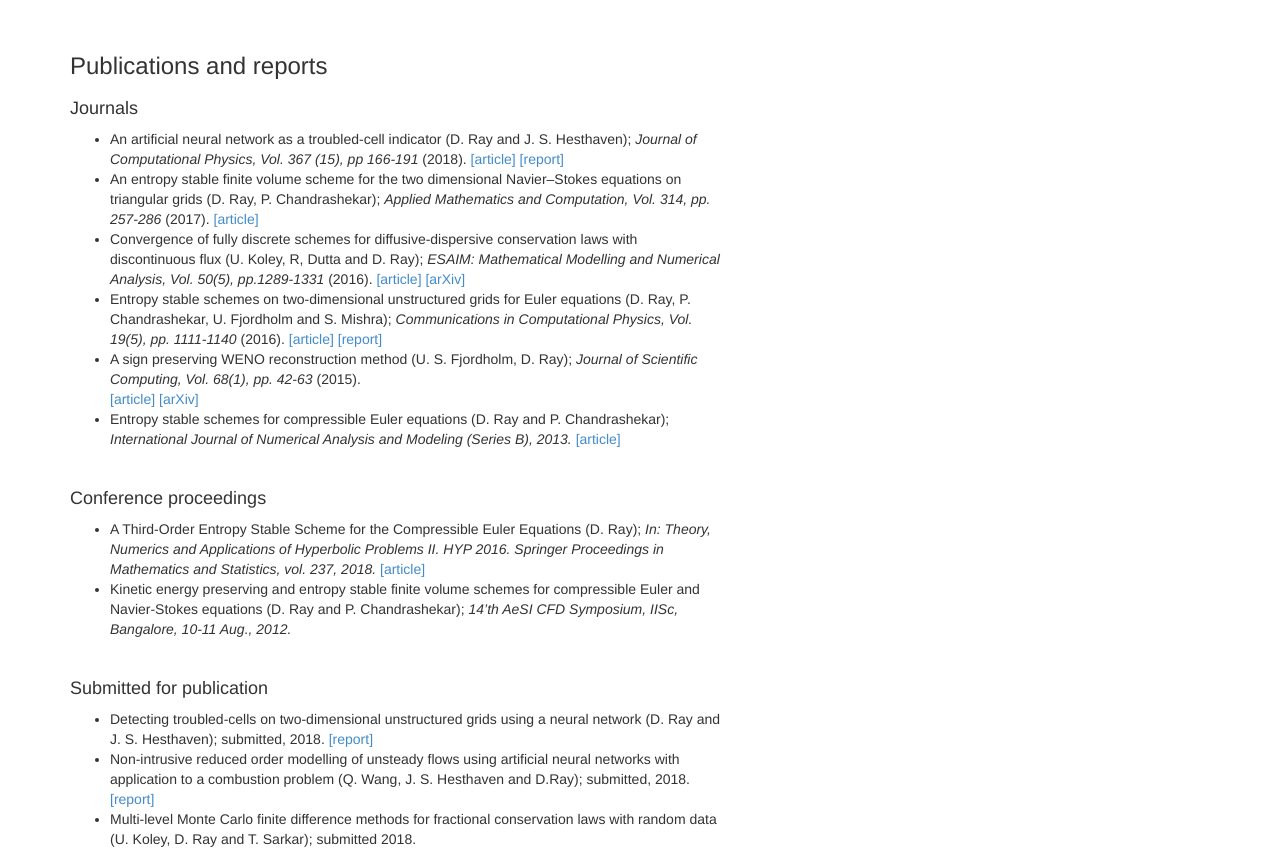
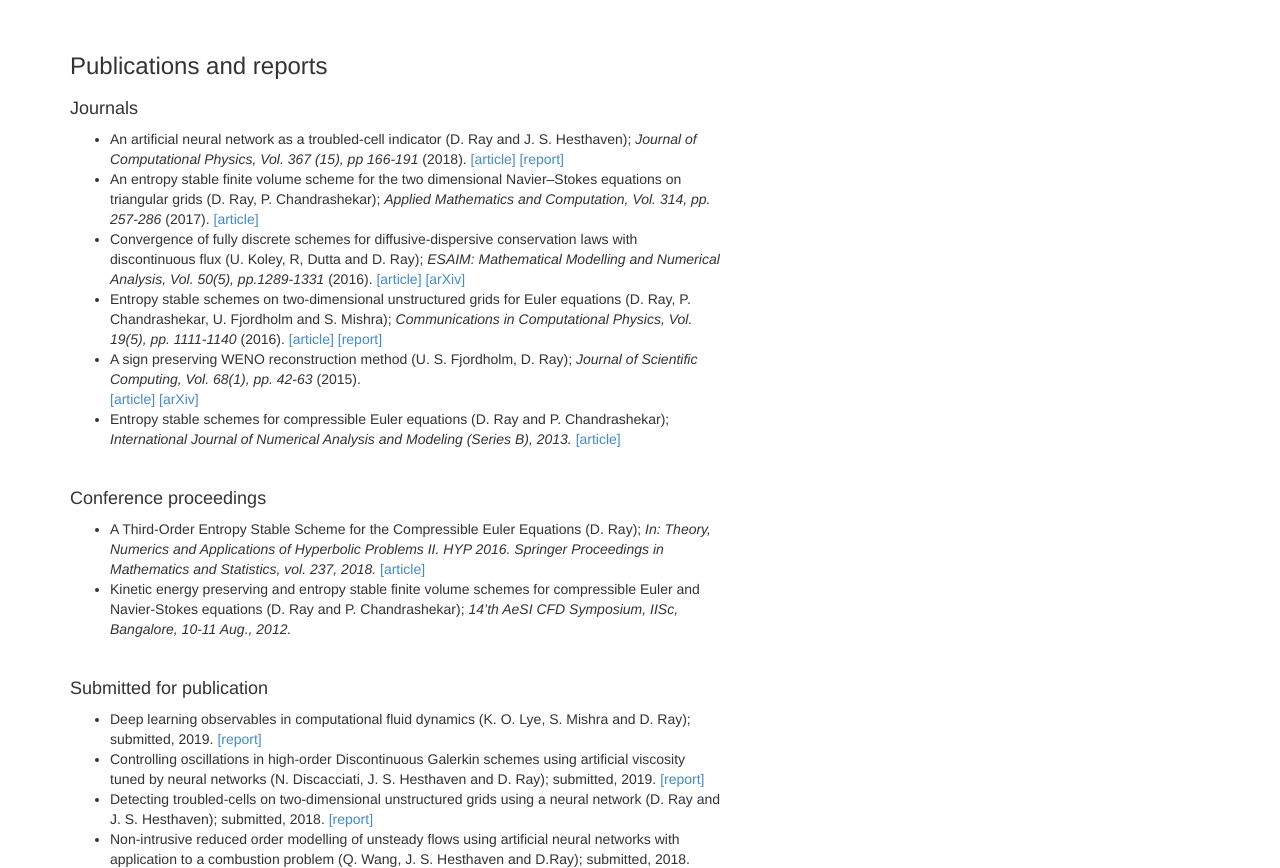
Before and after one commit to deepray/deepray.github.io, a plain HTML site: page publications.html in a window 1280 px wide. Shown: the part 57-925 px from the top of the page. Drawn offline with nearby package versions, Linux system fonts and the light colour scheme.

Commit message:
Update publications.html

```diff
--- a/publications.html
+++ b/publications.html
@@ -97,6 +97,8 @@
             <div class="row">
                 <div class="col-md-7">
                     <ul>
+                        <li> Deep learning observables in computational fluid dynamics (K. O. Lye, S. Mishra and D. Ray); submitted, 2019. <a href="https://arxiv.org/abs/1903.03040"> [report] </a></i></li>
+                        <li> Controlling oscillations in high-order Discontinuous Galerkin schemes using artificial viscosity tuned by neural networks (N. Discacciati, J. S. Hesthaven and D. Ray); submitted, 2019. <a href="http://infoscience.epfl.ch/record/263616/files/Artificial_viscosity_nn.pdf"> [report] </a></i></li>
                         <li> Detecting troubled-cells on two-dimensional unstructured grids using a neural network (D. Ray and J. S. Hesthaven); submitted, 2018. <a href="https://infoscience.epfl.ch/record/258044/files/2D_troubled_cell_indicator.pdf"> [report] </a></i></li>
                         <li>﻿Non-intrusive reduced order modelling of unsteady flows using artificial neural networks with application to a combustion problem (Q. Wang, J. S. Hesthaven and D.Ray); submitted, 2018. <a href="https://infoscience.epfl.ch/record/255719/files/CVRC.pdf"> [report] </a></i></li>
                         <li> Multi-level Monte Carlo finite difference methods for fractional conservation laws with random data (U. Koley, D. Ray and T. Sarkar); submitted 2018.
```
